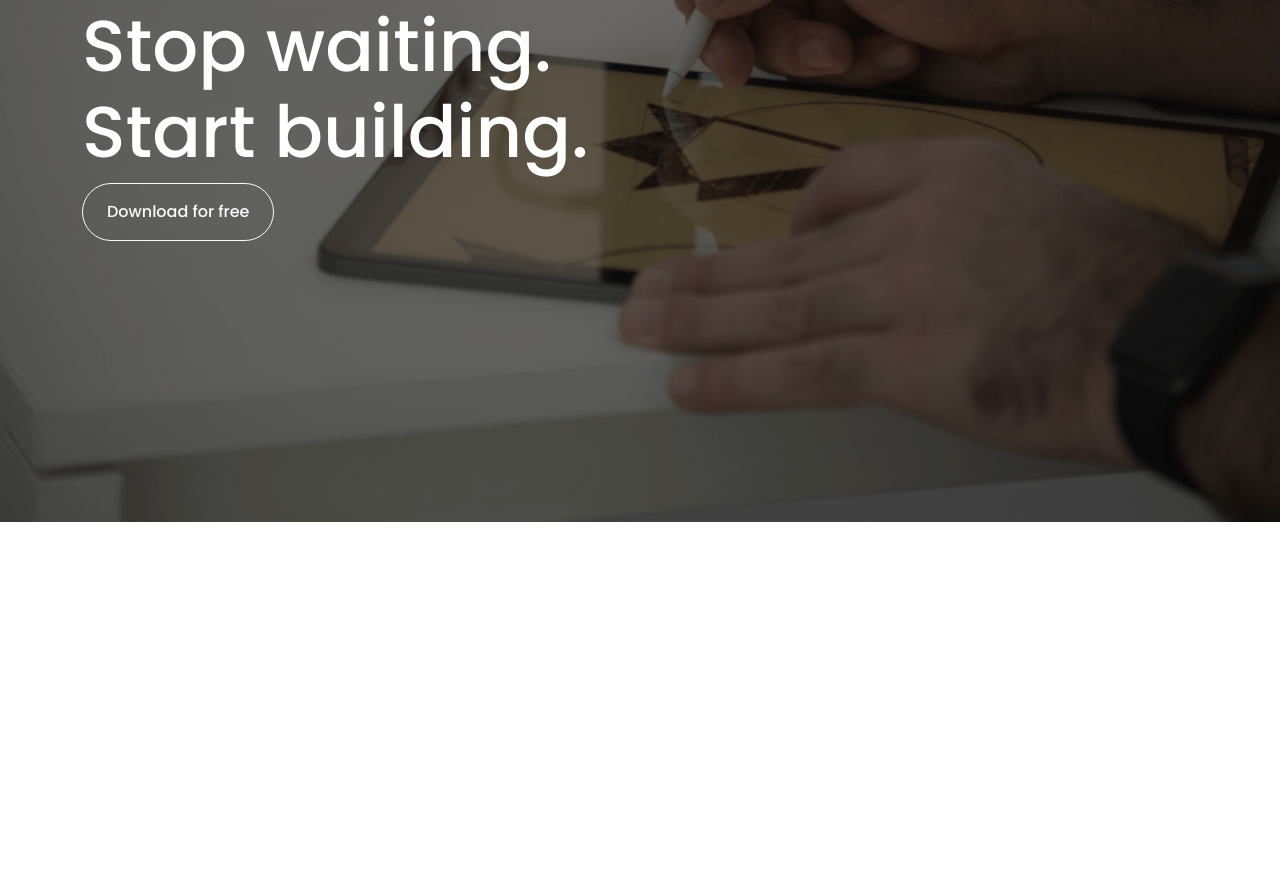
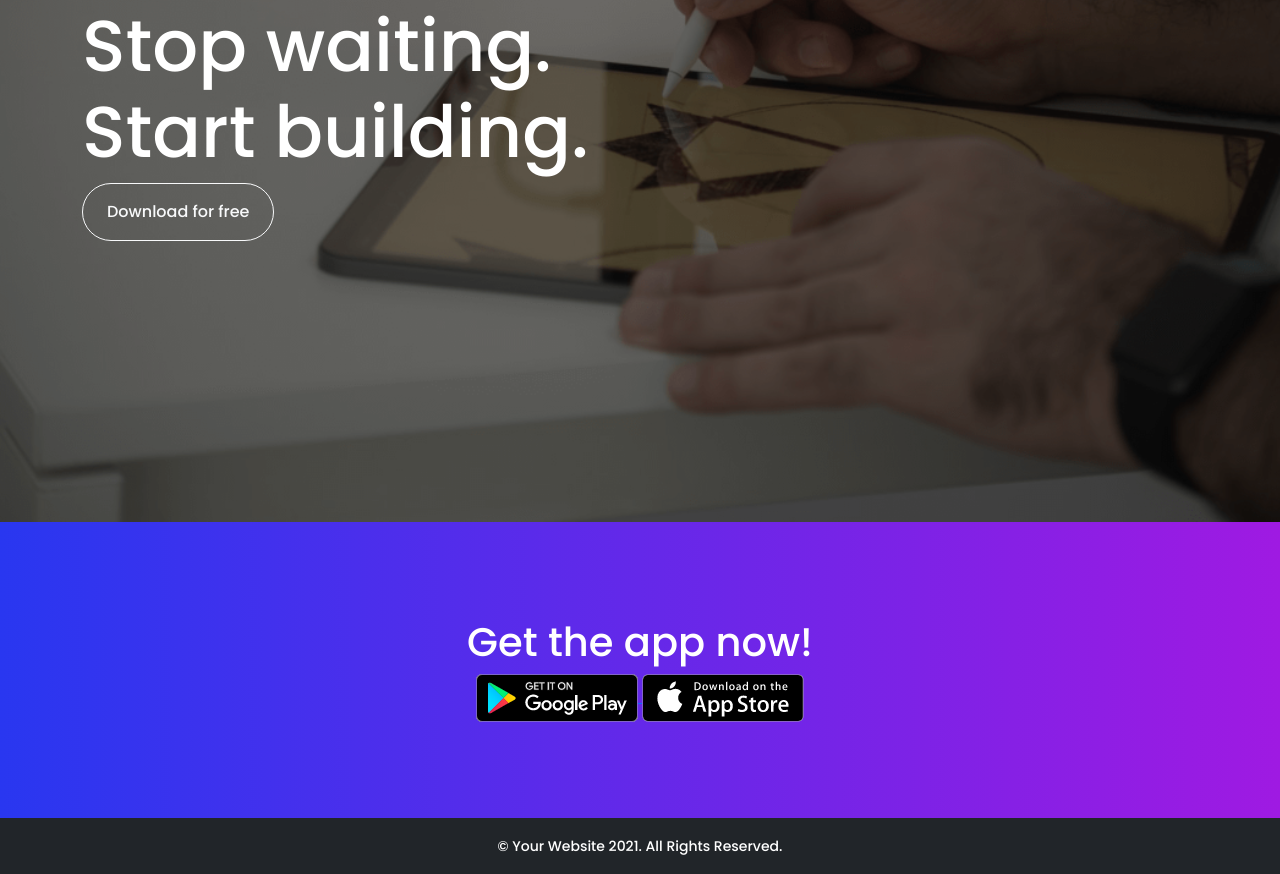
Before and after one commit to mohiuddinahmed121/bootstrap-conceptual, a plain HTML site: page index.html in a window 1280 px wide. Shown: the part 2649-3523 px from the top of the page. Before the commit the page ends 3171 px from the top, so only its background shows below. Drawn offline with Linux system fonts and the light colour scheme.

Commit message:
fourth commit

```diff
--- a/index.html
+++ b/index.html
@@ -22,10 +22,10 @@
                 <div class="collapse navbar-collapse" id="navbarNav">
                     <ul class="navbar-nav ms-auto">
                         <li class="nav-item mx-3">
-                            <a class="nav-link" href="#">Features</a>
+                            <a class="nav-link" href="#feature">Features</a>
                         </li>
                         <li class="nav-item mx-3">
-                            <a class="nav-link" href="#">Download</a>
+                            <a class="nav-link" href="#download">Download</a>
                         </li>
                         <li class="nav-item mx-3">
                             <a class="nav-link btn rounded-pill background-gradient text-white px-3" href="#">
@@ -171,7 +171,23 @@
                 <a href="" class="btn btn-outline-light rounded-pill py-3 px-4">Download for free</a>
             </div>
         </section>
+        <section id="download" class="background-gradient py-5">
+            <div class="d-flex py-5 flex-column justify-content-center align-items-center">
+                <h1 class="text-center text-white">Get the app now!</h1>
+                <div>
+                    <a href="">
+                        <img src="./img/google-play.png" alt="">
+                    </a>
+                    <a href="">
+                        <img src="./img/app-store.png" alt="">
+                    </a>
+                </div>
+            </div>
+        </section>
     </main>
+    <footer class="bg-dark py-3 text-center">
+        <small class="text-white">&copy; Your Website 2021. All Rights Reserved.</small>
+    </footer>
     <script src="./js/bootstrap.bundle.min.js"></script>
 </body>
 
```
